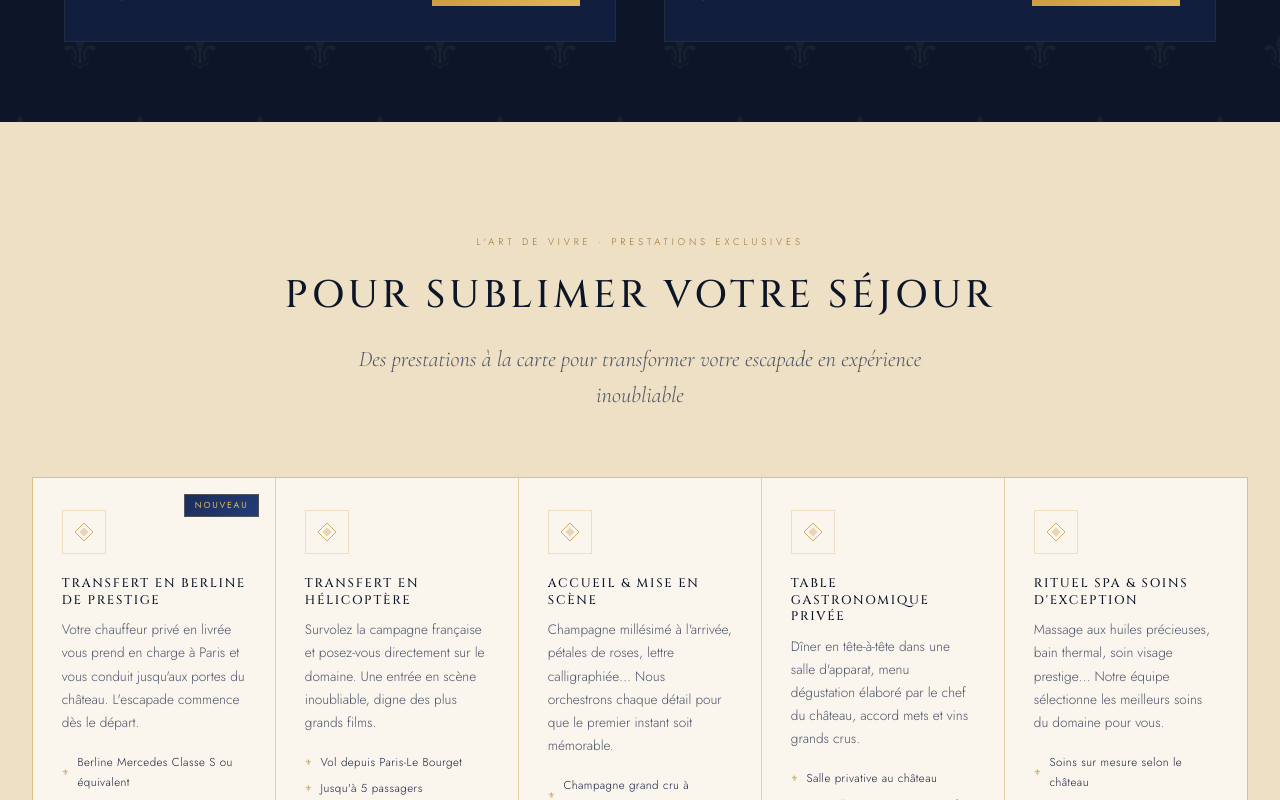
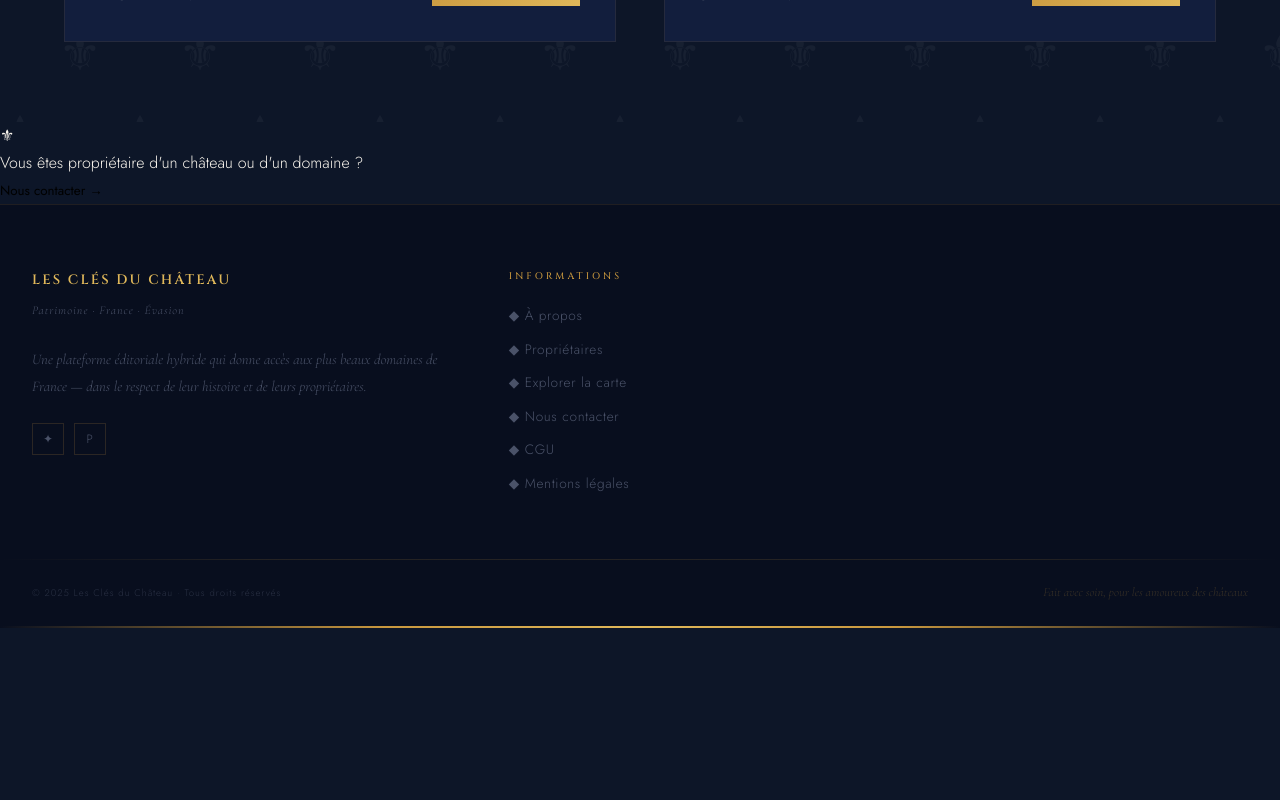
Before and after one commit to matthieudecalbiac-tech/derni-res-cl-s-du-ch-teau, a React (Vite) app: page / in a window 1280 px wide. Shown: the part 2580-3380 px from the top of the page. After the commit the page ends 3208 px from the top, so only its background shows below. Built offline with nearby package versions, Linux system fonts and the light colour scheme; a web font is replaced by a local one.

Commit message:
update src/App.jsx

```diff
--- a/src/App.jsx
+++ b/src/App.jsx
@@ -2,9 +2,10 @@
 import Header from "./components/Header";
 import Hero from "./components/Hero";
 import ClesAlaUne from "./components/ClesAlaUne";
+import BlocChiffres from "./components/BlocChiffres";
 import TousLesChateaux from "./components/TousLesChateaux";
-import Services from "./components/Services";
 import CommentCaMarche from "./components/CommentCaMarche";
+import Conciergerie from "./components/Services";
 import Temoignages from "./components/Temoignages";
 import Footer from "./components/Footer";
 import ChateauModal from "./components/ChateauModal";
@@ -94,6 +95,7 @@
   const [clubBienvenueOuvert, setClubBienvenueOuvert] = useState(false);
   const [clubMembresOuvert, setClubMembresOuvert] = useState(false);
   const [evenementielOuvert, setEvenementielOuvert] = useState(false);
+  const [conciergerieOuvert, setConciergerieOuvert] = useState(false);
   const [aProposOuvert, setAProposOuvert] = useState(false);
   const [espaceMembreOuvert, setEspaceMembreOuvert] = useState(false);
   const [vitrinesOuvert, setVitrinesOuvert] = useState(false);
@@ -130,10 +132,12 @@
         onOuvrirCompte={() => setCompteOuvert(true)}
         onOuvrirClub={() => setClubOuvert(true)}
         onOuvrirEvenementiel={() => setEvenementielOuvert(true)}
+          onOuvrirConciergerie={() => setConciergerieOuvert(true)}
         onOuvrirAPropos={() => setAProposOuvert(true)}
         onOuvrirVitrines={() => setVitrinesOuvert(true)}
         onOuvrirProprietaires={() => setProprietairesOuvert(true)}
           onOuvrirEvenementiel={() => setEvenementielOuvert(true)}
+          onOuvrirConciergerie={() => setConciergerieOuvert(true)}
         onOuvrirDernieresClefs={() => setDernieresOuvert(true)}
         onConnexion={() => ouvrirAuth("connexion")}
         userConnecte={userConnecte}
@@ -146,15 +150,23 @@
           onOuvrirVitrines={() => setVitrinesOuvert(true)}
         onOuvrirProprietaires={() => setProprietairesOuvert(true)}
           onOuvrirEvenementiel={() => setEvenementielOuvert(true)}
+          onOuvrirConciergerie={() => setConciergerieOuvert(true)}
         />
-        <ClesAlaUne onSelectChateau={ouvrirChateau} />
-        <Services />
-        <CommentCaMarche onOuvrirClub={() => setClubOuvert(true)} onOuvrirVitrines={() => setVitrinesOuvert(true)} onOuvrirDernieresClefs={() => setDernieresOuvert(true)} />
-        <PatrimoineSection />
-        <Temoignages />
+        <BlocChiffres />
+        <ClesAlaUne onSelectChateau={ouvrirChateau} onOuvrirClub={() => setClubOuvert(true)} />
       </main>
+      <div className="prop-discret">
+        <div className="prop-discret-inner">
+          <span className="prop-discret-ico">⚜</span>
+          <p className="prop-discret-texte">Vous êtes propriétaire d'un château ou d'un domaine ?</p>
+          <button className="prop-discret-btn" onClick={() => setProprietairesOuvert(true)}>
+            Nous contacter <span>→</span>
+          </button>
+        </div>
+      </div>
       <Footer onOuvrirAPropos={() => setAProposOuvert(true)} onOuvrirProprietaires={() => setProprietairesOuvert(true)}
-          onOuvrirEvenementiel={() => setEvenementielOuvert(true)} onOuvrirCarte={() => setCarteOuverte(true)} />
+          onOuvrirEvenementiel={() => setEvenementielOuvert(true)}
+          onOuvrirConciergerie={() => setConciergerieOuvert(true)} onOuvrirCarte={() => setCarteOuverte(true)} />
 
       {proprietairesOuvert && (
         <PartenairesChateaux onClose={() => setProprietairesOuvert(false)} />
@@ -235,6 +247,9 @@
       {evenementielOuvert && (
         <ClesEvenementiel onClose={() => setEvenementielOuvert(false)} />
       )}
+      {conciergerieOuvert && (
+        <Conciergerie onClose={() => setConciergerieOuvert(false)} overlay={true} />
+      )}
       {aProposOuvert && <APropos onClose={() => setAProposOuvert(false)} />}
       {espaceMembreOuvert && userConnecte && (
         <EspaceMembre
```
